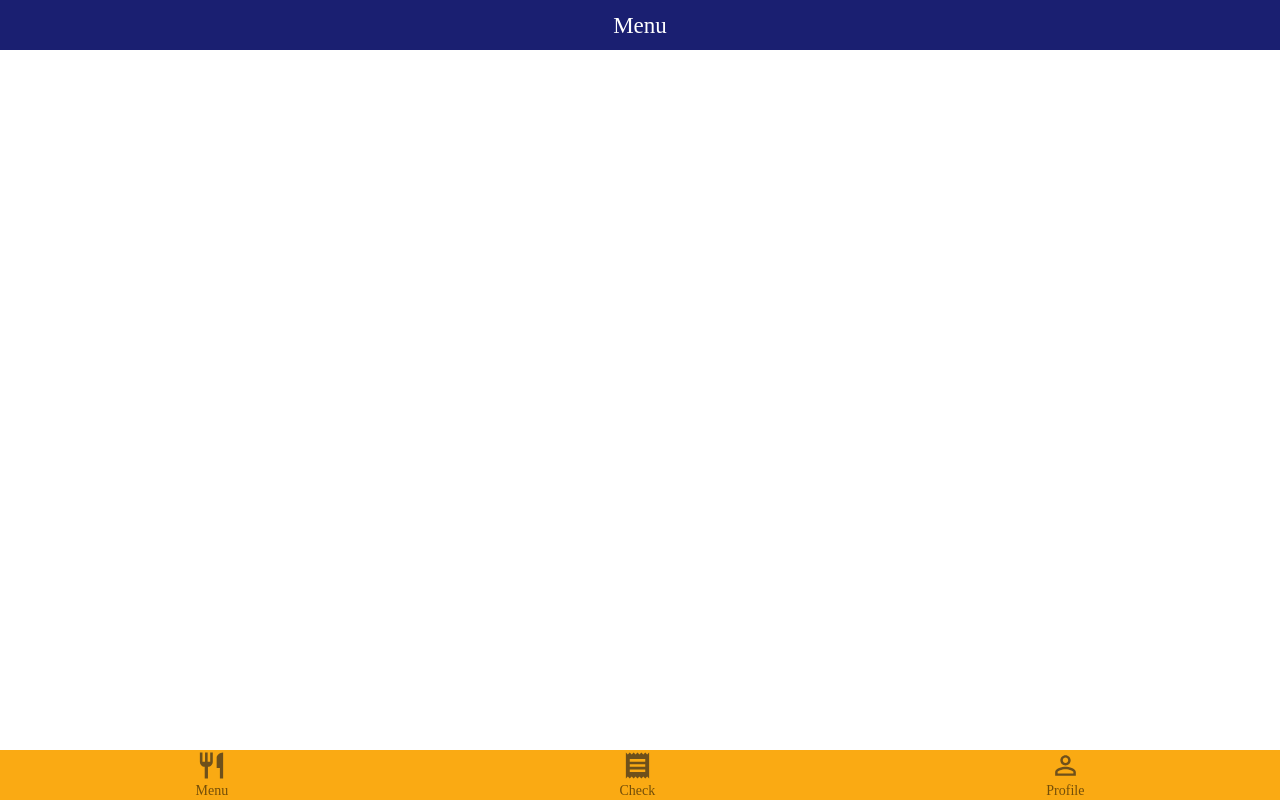
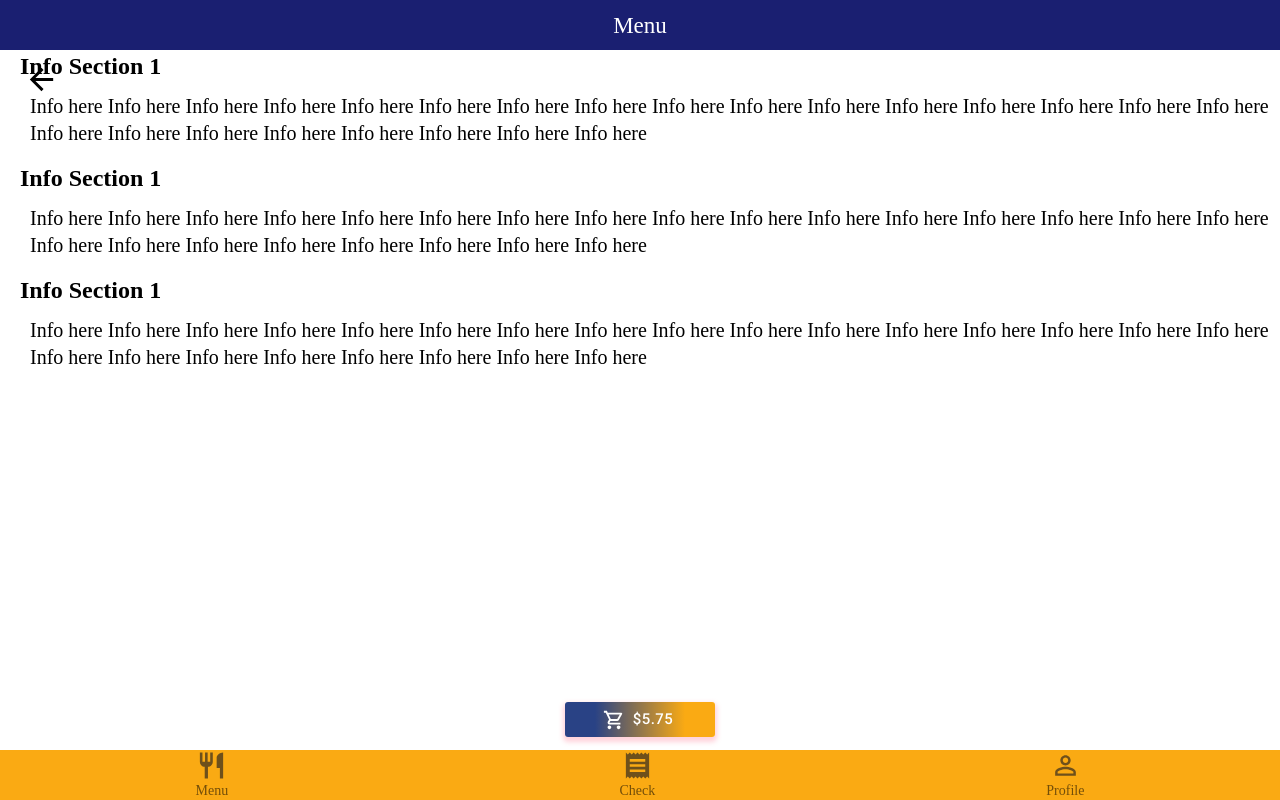
Before and after one commit to danielzhu1201/Scan-N-Bite, a React (Create React App) app: page /food in a window 1280 px wide. Built offline with nearby package versions, Linux system fonts and the light colour scheme.

Commit message:
Added May's FoodInfo and Category page based on master Branch code
Take a look at following folder files:
/containers/Food and /containers/menu

```diff
--- a/src/Viewport.tsx
+++ b/src/Viewport.tsx
@@ -7,6 +7,8 @@ import TypyOfFood from "./views/TypeOfFood"
 import Check from "./views/Check"
 import ComHeader from "./components/ComHeader";
 import ComFooter from "./components/ComFooter";
+import MenuCategory from "./views/Category"
+import FoodInfo from './views/FoodInfo';
 
 //http://localhost:3000/menu/specific
 
@@ -18,8 +20,10 @@ export default function Viewport() {
         <Switch>
           <Route exact path="/" component={App} />
           <Route exact path="/NotFound" component={NotFoundPage} />
-          <Route exact path="/Check" component={Check}/>
+          <Route exact path="/Check" component={Check} />
           <Route exact path="/menu/specific" component={TypyOfFood} />
+          <Route exact path="/menu" component={MenuCategory} />
+          <Route exact path="/food" component={FoodInfo} />
         </Switch>
         <ComFooter />
       </Router>
--- /dev/null
+++ b/src/components/FoodCategory.tsx
@@ -0,0 +1,21 @@
+import React, { useState } from "react";
+
+import modules from "./styles/FoodCategory.module.css"
+
+const imgURL = '/food.jpg'
+
+const FoodCategory: React.FC = () => {
+  const [category, setCategory] = useState('Food Type');
+  const [description, setDescription] = useState('Descriptions here and they wrap!!');
+  const [imageURL, setImageURL] = useState(imgURL);
+
+  return (
+    <div className={modules.FoodCatogory}>
+      <img className={modules.FoodCategoryImg} src={process.env.PUBLIC_URL + imageURL} />
+      <p className={modules.FoodCategoryCategoryName}>{category}</p>
+      <p className={modules.FoodCategoryCategoryDesc}>{description}</p>
+    </div>
+  )
+}
+
+export default FoodCategory;
--- /dev/null
+++ b/src/components/InfoDescription.tsx
@@ -0,0 +1,18 @@
+import React, { useState } from "react";
+
+import modules from './styles/InfoDescription.module.css'
+
+
+const InfoDescription: React.FC = () => {
+  const [title, useTitle] = useState('Info Section 1')
+  const [content, useContent] = useState('Info here Info here Info here Info here Info here Info here Info here Info here Info here Info here Info here Info here Info here Info here Info here Info here Info here Info here Info here Info here Info here Info here Info here Info here ')
+
+  return (
+    <div className={modules.InfoDescription}>
+      <h1 className={modules.InfoDescriptionTitle}>{title}</h1>
+      <p className={modules.InfoDescriptionContent}>{content}</p>
+    </div>
+  )
+}
+
+export default InfoDescription;
--- /dev/null
+++ b/src/components/OrderButton.tsx
@@ -0,0 +1,65 @@
+import React, { useState } from "react";
+import { createStyles, makeStyles, Theme } from '@material-ui/core/styles';
+import AddShoppingCartIcon from '@material-ui/icons/AddShoppingCart';
+import ShoppingCartOutlinedIcon from '@material-ui/icons/ShoppingCartOutlined';
+import Button from '@material-ui/core/Button';
+
+import modules from './styles/OrderButton.module.css';
+
+// const useStyles = makeStyles({
+//   root: {
+//     background: 'linear-gradient(90deg, #1a1f71 20%, #FAAA13 80%)',
+//     borderRadius: 3,
+//     border: 0,
+//     color: 'white',
+//     height: 35,
+//     width: 150,
+//     padding: '0 30px',
+//     boxShadow: '0 3px 5px 2px rgba(255, 105, 135, .3)',
+//     margin: theme.spacing(1),
+//   },
+//   label: {
+//     textTransform: 'capitalize',
+//   },
+// });
+
+const useStyles = makeStyles((theme: Theme) =>
+  createStyles({
+    root: {
+      background: 'linear-gradient(90deg, #294285 20%, #FAAA13 80%)',
+      // background: '#FAAA13',
+      borderRadius: 3,
+      border: 0,
+      color: 'white',
+      height: 35,
+      width: 150,
+      padding: '0 30px',
+      boxShadow: '0 3px 5px 2px rgba(255, 105, 135, .3)',
+      margin: theme.spacing(1),
+    }
+  }),
+);
+
+
+const OrderButton: React.FC = () => {
+  const [price, usePrice] = useState('$5.75')
+  const classes = useStyles();
+
+  return (
+    <div className={modules.OrderButton}>
+      <Button
+        variant="contained"
+        color="primary"
+        startIcon={<ShoppingCartOutlinedIcon />}
+        size="large"
+        classes={{
+          root: classes.root, // class name, e.g. `classes-nesting-root-x`
+        }}
+      >
+        {price}
+      </Button>
+    </div>
+  )
+}
+
+export default OrderButton;
--- /dev/null
+++ b/src/components/styles/Category.module.css
@@ -0,0 +1,46 @@
+.MenuCategory {
+  margin-top: 50px;
+}
+
+
+.MenuCategoryCategoryWrapper {
+  display: flex;
+  flex-direction: row;
+  flex-wrap: wrap;
+  align-content: space-around;
+
+
+  /* prevent footer overlap bottom category component*/
+  padding-bottom: 80px;
+
+  width: 100%;
+
+}
+
+.MenuCategoryCategory {
+  /* border: 1px solid red; */
+
+  box-sizing: border-box;
+  flex: 0 0 50%;
+
+  padding: 15px 0px;
+}
+
+/* .menuCategory__category__left {
+
+  box-sizing: border-box;
+  flex: 0 0 50%;
+  padding-left: 20px;
+  padding-right: 10px;
+  padding-top: 25px; */
+  /* border: 1px solid red;
+
+} */
+
+/* .menuCategory__category__right {
+  box-sizing: border-box;
+  flex: 0 0 50%;
+  padding-left: 10px;
+  padding-right: 20px;
+  padding-top: 25px;
+} */
--- /dev/null
+++ b/src/components/styles/FoodCategory.module.css
@@ -0,0 +1,51 @@
+.FoodCatogory {
+  width: 150px;
+  height: 150px;
+  background: #ffffff;
+  border-radius: 10px;
+
+  display: block;
+  margin-left: auto;
+  margin-right: auto;
+
+  /* border: 0.5px solid #e0e0e0; */
+  box-shadow:0 0 5px #9e9e9e;
+}
+
+.FoodCategoryImg {
+  width: 60px;
+  height: 60px;
+
+  margin-top: 10px;
+  margin-left: 10px;
+
+  border-style: solid;
+  border-width: 1px;
+  border-color: lightgray;
+  border-radius: 5px;
+}
+
+.FoodCategoryCategoryName {
+  margin: 5px 0px 5px 10px;
+
+  font-family: Nunito;
+  font-style: normal;
+  font-weight: bold;
+  font-size: 20px;
+  line-height: 27px;
+
+  color: #424242;
+}
+
+.FoodCategoryCategoryDesc {
+  margin: 0px 0px 5px 10px;
+
+  font-family: Nunito;
+  font-style: normal;
+  font-weight: normal;
+  font-size: 14px;
+  line-height: 19px;
+
+  color: #000000;
+
+}
--- /dev/null
+++ b/src/components/styles/FoodInfo.module.css
@@ -0,0 +1,19 @@
+.FoodInfo {
+  margin-top: 50px;
+}
+
+
+.FoodInfoArrowBack {
+  position: absolute;
+  padding-left: 10px;
+  padding-top: 4px;
+}
+
+.FoodInfoDescriptionWrapper {
+  padding-bottom: 90px;
+}
+
+.FoodInfoOrderButton {
+  bottom: 80px;
+
+}
--- /dev/null
+++ b/src/components/styles/InfoDescription.module.css
@@ -0,0 +1,32 @@
+.InfoDescription {
+  width: 100%;
+}
+
+.InfoDescriptionTitle {
+  font-family: Nunito;
+  font-style: normal;
+  font-weight: bold;
+  font-size: 24px;
+  line-height: 33px;
+  /* identical to box height */
+
+  color: #000000;
+
+  padding-left: 20px;
+  margin: 0;
+  margin-bottom: 10px;
+}
+
+.InfoDescriptionContent {
+  font-family: Nunito;
+  font-style: normal;
+  font-weight: normal;
+  font-size: 20px;
+  line-height: 27px;
+
+  color: #000000;
+
+  padding-left: 30px;
+  margin: 0;
+  margin-bottom: 15px;
+}
--- /dev/null
+++ b/src/components/styles/OrderButton.module.css
@@ -0,0 +1,32 @@
+.OrderButton {
+  position: fixed;
+  z-index: 999;
+
+  bottom: 55px;
+
+  /* used to horizontally center a fixed position item */
+  left: 50%;
+  transform: translateX(-50%);
+}
+
+.OrderButtonOrder {
+  text-align: center;
+
+  font-family: Nunito;
+  font-style: normal;
+  font-weight: 400;
+  font-size: 18px;
+  /* line-height: 38px; */
+
+  color: #000000;
+
+}
+
+.OrderButtonOrderText {
+  font-weight: 600;
+  font-size: 28px;
+  /* line-height: 38px; */
+
+  color: #000000;
+
+}
--- /dev/null
+++ b/src/views/Category.tsx
@@ -0,0 +1,38 @@
+import React from "react";
+
+// import Headline from '../../../components/Headline'
+import FoodCategory from '../components/FoodCategory'
+
+import modules from "../components/styles/Category.module.css"
+
+const Category: React.FC = () => {
+  return (
+    <div className={modules.MenuCategory}>
+      {/* <div>
+          <Headline />
+        </div> */}
+      <div className={modules.MenuCategoryCategoryWrapper}>
+        <div className={modules.MenuCategoryCategory}>
+          <FoodCategory />
+        </div>
+        <div className={modules.MenuCategoryCategory}>
+          <FoodCategory />
+        </div>
+        <div className={modules.MenuCategoryCategory}>
+          <FoodCategory />
+        </div>
+        <div className={modules.MenuCategoryCategory}>
+          <FoodCategory />
+        </div>
+        <div className={modules.MenuCategoryCategory}>
+          <FoodCategory />
+        </div>
+        <div className={modules.MenuCategoryCategory}>
+          <FoodCategory />
+        </div>
+      </div>
+    </div>
+  )
+}
+
+export default Category;
--- /dev/null
+++ b/src/views/FoodInfo.tsx
@@ -0,0 +1,36 @@
+import React, { useState } from "react";
+
+// import Headline from '../../components/Headline'
+import ArrowBack from "../components/ArrowBack";
+import FoodInfoDescription from '../components/InfoDescription'
+import OrderButton from '../components/OrderButton'
+
+import modules from "../components/styles/FoodInfo.module.css"
+
+const FoodInfo: React.FC = () => {
+
+  return (
+    <div className={modules.FoodInfo}>
+      <div className={modules.FoodInfoHeadline}>
+        {/* TODO: need add ArrowBack into headline, and use a props/redux to indicate showing arrowback or not */}
+        {/* <div className="foodInfo__arrowBack">
+          <ArrowBack />
+        </div> */}
+        {/* <Headline /> */}
+        <div className={modules.FoodInfoArrowBack}>
+          <ArrowBack />
+        </div>
+        <div className={modules.FoodInfoDescriptionWrapper}>
+          <FoodInfoDescription />
+          <FoodInfoDescription />
+          <FoodInfoDescription />
+        </div>
+      </div>
+      <div className={modules.FoodInfoOrderButton}>
+        <OrderButton />
+      </div>
+    </div>
+  )
+}
+
+export default FoodInfo;
```
